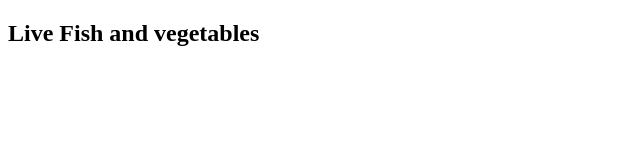
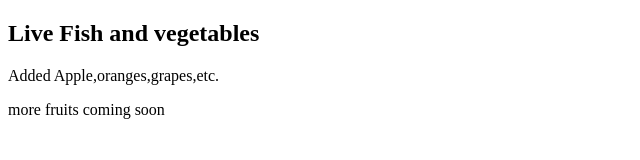
Before and after one commit to hasanbbbbbbbb/green-grocey-mart, a plain HTML site: page index.html in a window 1280 px wide. Shown: the whole page, without its empty margins (0-640 px from the left). Drawn offline with Linux system fonts and the light colour scheme.

Commit message:
added fruits

```diff
--- a/index.html
+++ b/index.html
@@ -7,5 +7,7 @@
 </head>
 <body>
     <h2>Live Fish and vegetables</h2>
+    <p>Added Apple,oranges,grapes,etc.</p>
+    <p>more fruits coming soon</p>
 </body>
 </html>
```
Also changed, not shown: 1 other file.
